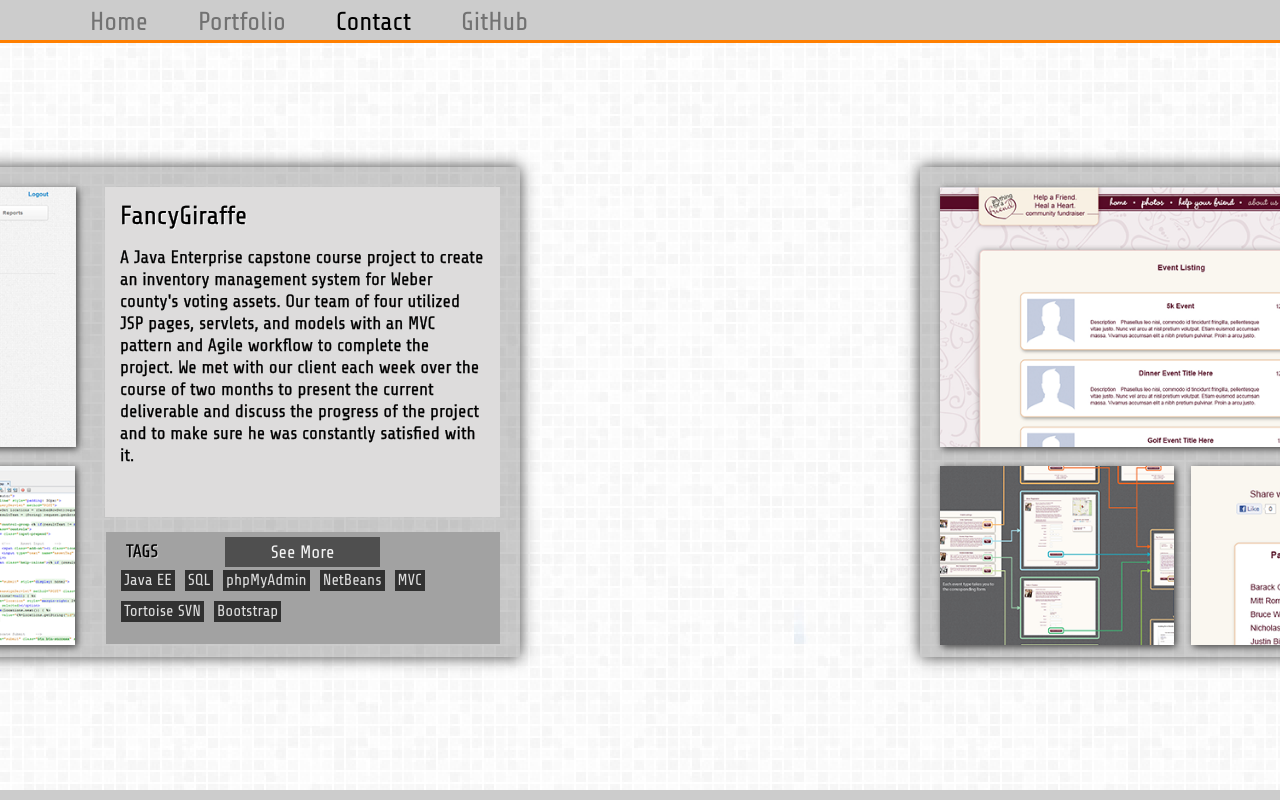
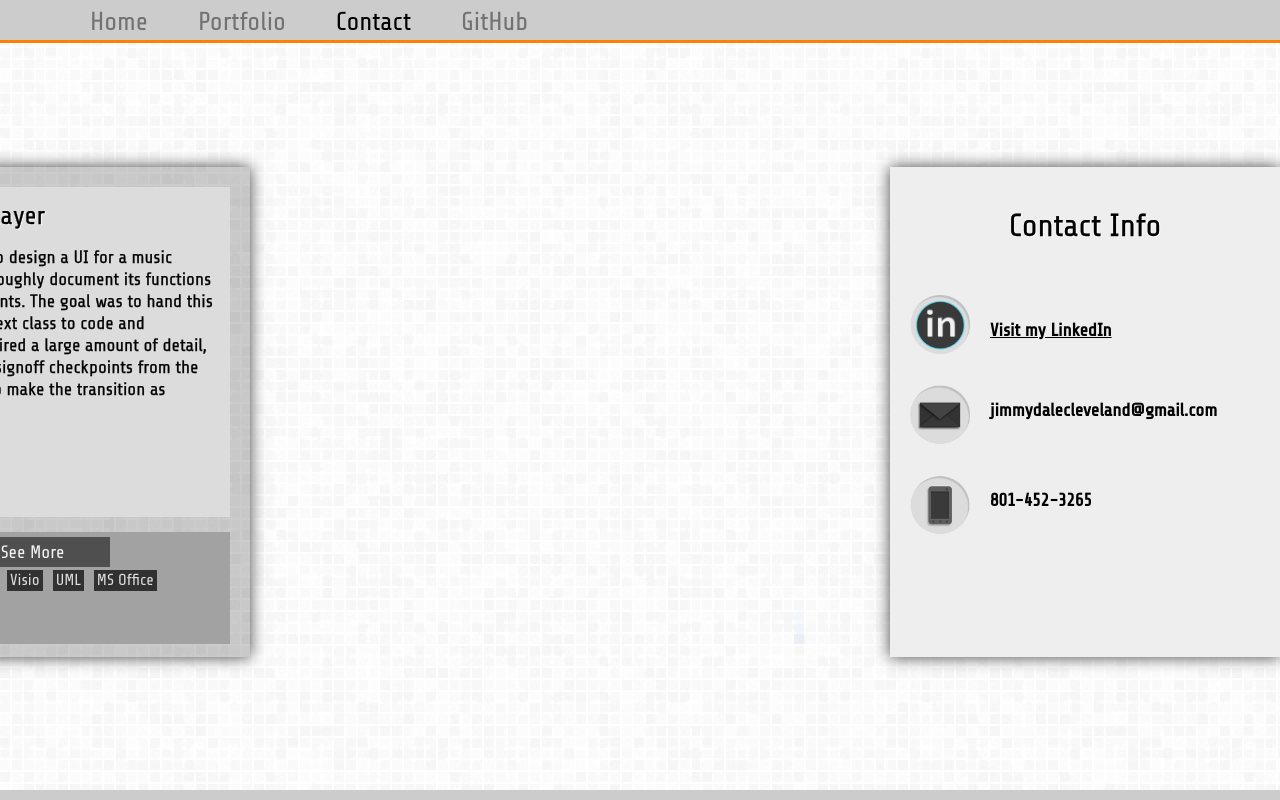
Before and after one commit to Jimmydalecleveland/Git-Portfolio_v2, a plain HTML site: page index.html in a window 1280 px wide. Both pictures are taken after a click on the link "Contact". Drawn offline with Linux system fonts and the light colour scheme.

Commit message:
small.css -> fixed panel height inconsistency index.html -> fixed contact scrollLeft function

```diff
--- a/css/small.css
+++ b/css/small.css
@@ -36,6 +36,7 @@ h1 {
 }
 
 .home-section {
+    padding: 20px 20px;
     width: 330px;
     height: 450px;
 }
@@ -52,7 +53,8 @@ h1 {
 }
 
 .contact-section {
-    width: 330px;
+    padding: 20px 20px;
+    width: 350px;
     height: 450px;
 }
 
--- a/index.html
+++ b/index.html
@@ -198,7 +198,7 @@
             // Navbar scrollLefts --------------------------------------
             $("#contact").click(function () {
                 $('#container').stop().animate({
-                    scrollLeft: $(document).width() + $(window).width()
+                    scrollLeft: $('.panel-wrapper').width() -$(window).width()
                 }, 1500, 'easeInOutQuint');
                 $("#nav li a").removeClass('active');
                 $(this).addClass('active');
```
